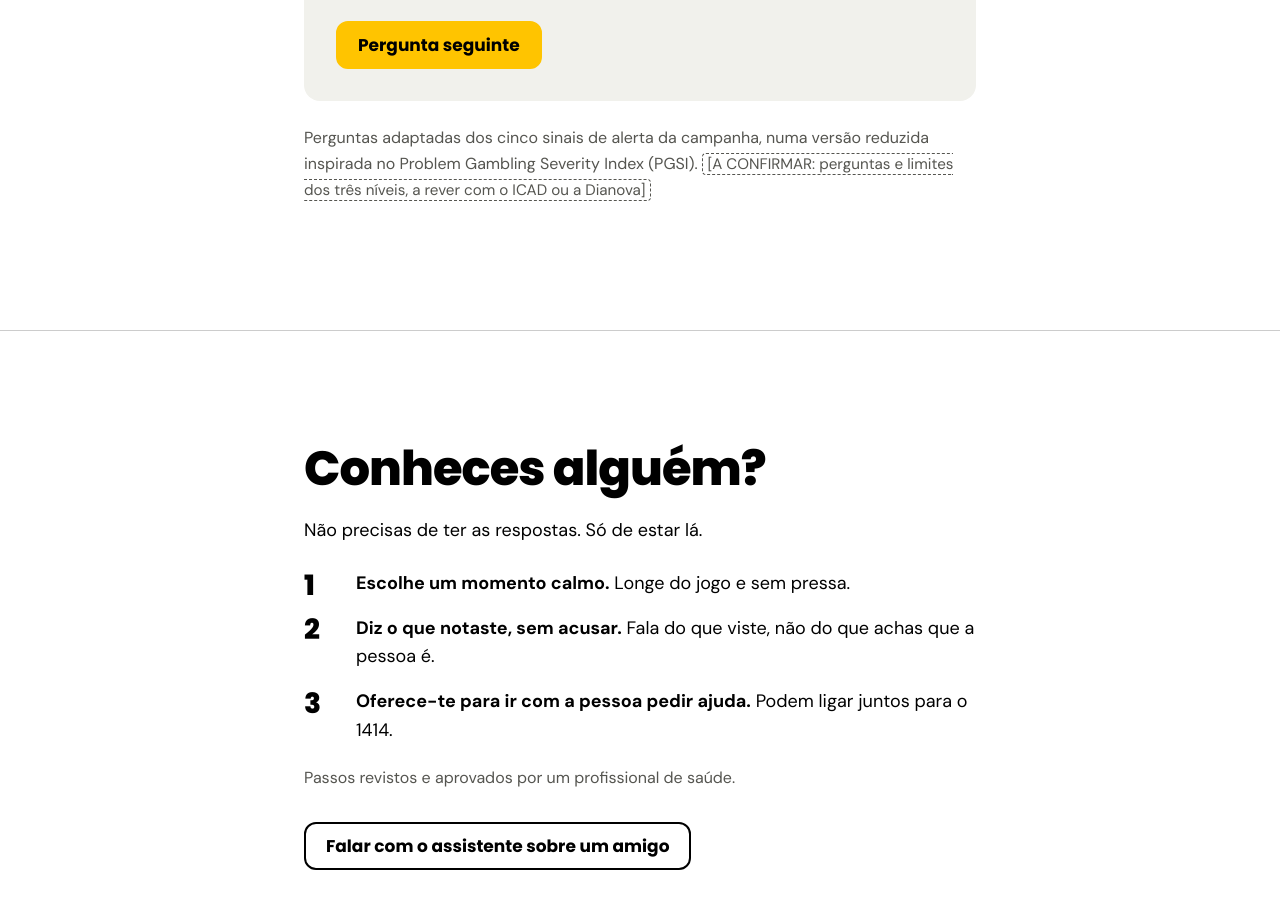
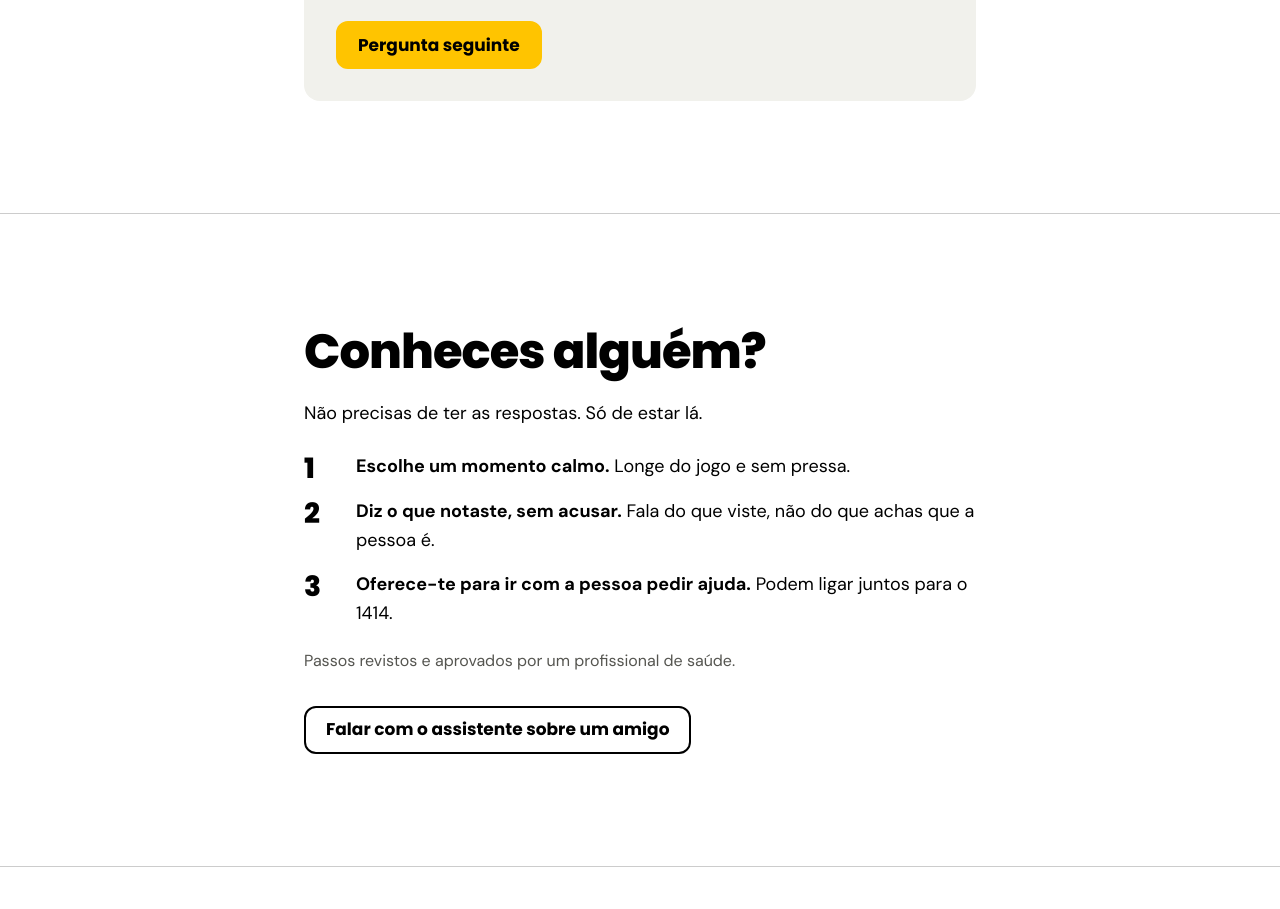
Before and after one commit to alvesxyz/fora-de-jogo, a plain HTML site: page index.html in a window 1280 px wide. Shown: the part 4746-5655 px from the top of the page. Drawn offline with Linux system fonts and the light colour scheme.

Commit message:
Remove a nota da triagem
Co-Authored-By: Claude Opus 5.5 <noreply@anthropic.com>
Claude-Session: https://claude.ai/code/session_01CcraKdsfgpqu2zxuU2NHAS

```diff
--- a/index.html
+++ b/index.html
@@ -214,7 +214,6 @@
           </div>
         </div>
 
-        <p class="nota">Perguntas adaptadas dos cinco sinais de alerta da campanha, numa versão reduzida inspirada no Problem Gambling Severity Index (PGSI). <span class="por-confirmar">[A CONFIRMAR: perguntas e limites dos três níveis, a rever com o ICAD ou a Dianova]</span></p>
         <noscript><p class="aviso">A triagem precisa de JavaScript para mostrar o resultado. Os contactos de ajuda funcionam sem ele.</p></noscript>
       </div>
     </section>
--- a/script.js
+++ b/script.js
@@ -73,7 +73,7 @@
     var botaoRecomecar = document.getElementById("triagem-recomecar");
     var atual = 0;
 
-    // [A CONFIRMAR] Limites dos três níveis definidos pela equipa, a rever com o ICAD ou a Dianova.
+    // Limites dos três níveis (0 / 1–2 / 3–5 respostas "sim"), confirmados pela equipa.
     var NIVEIS = [
       {
         maximo: 0,
```
